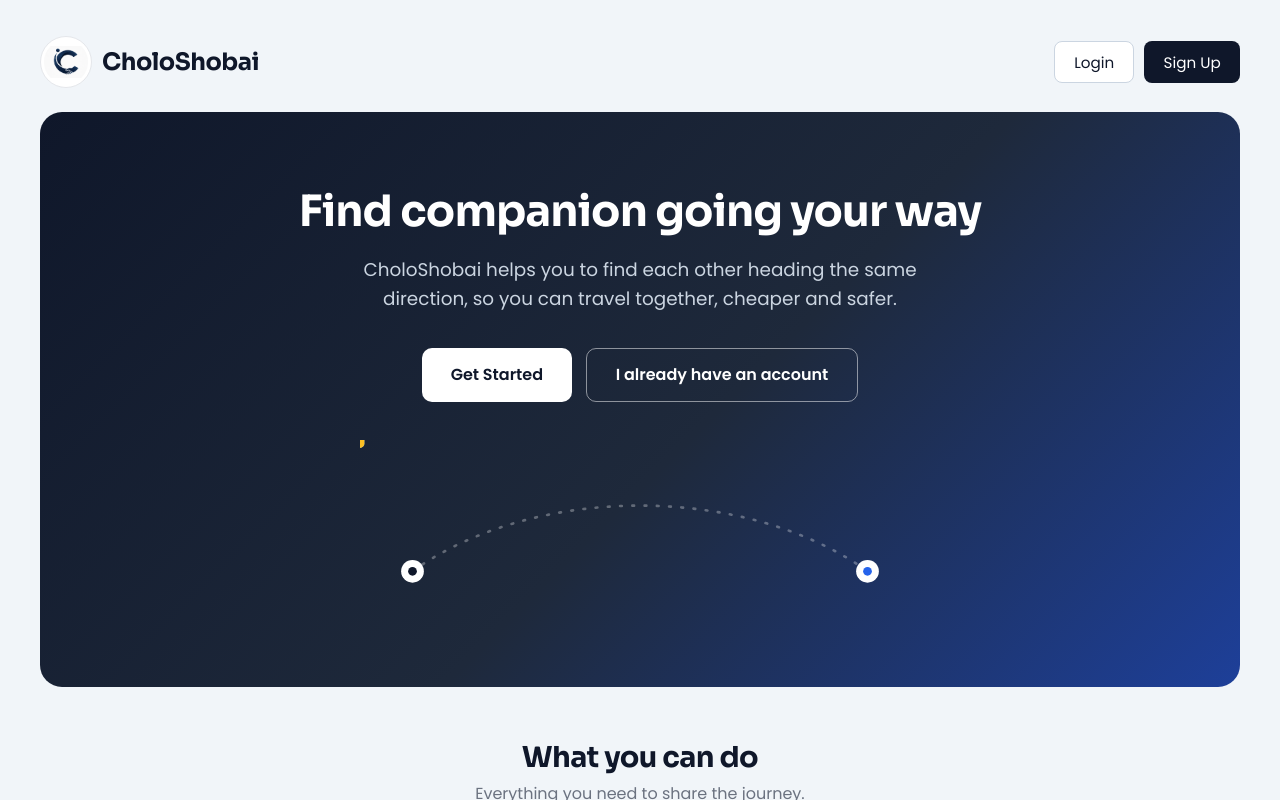
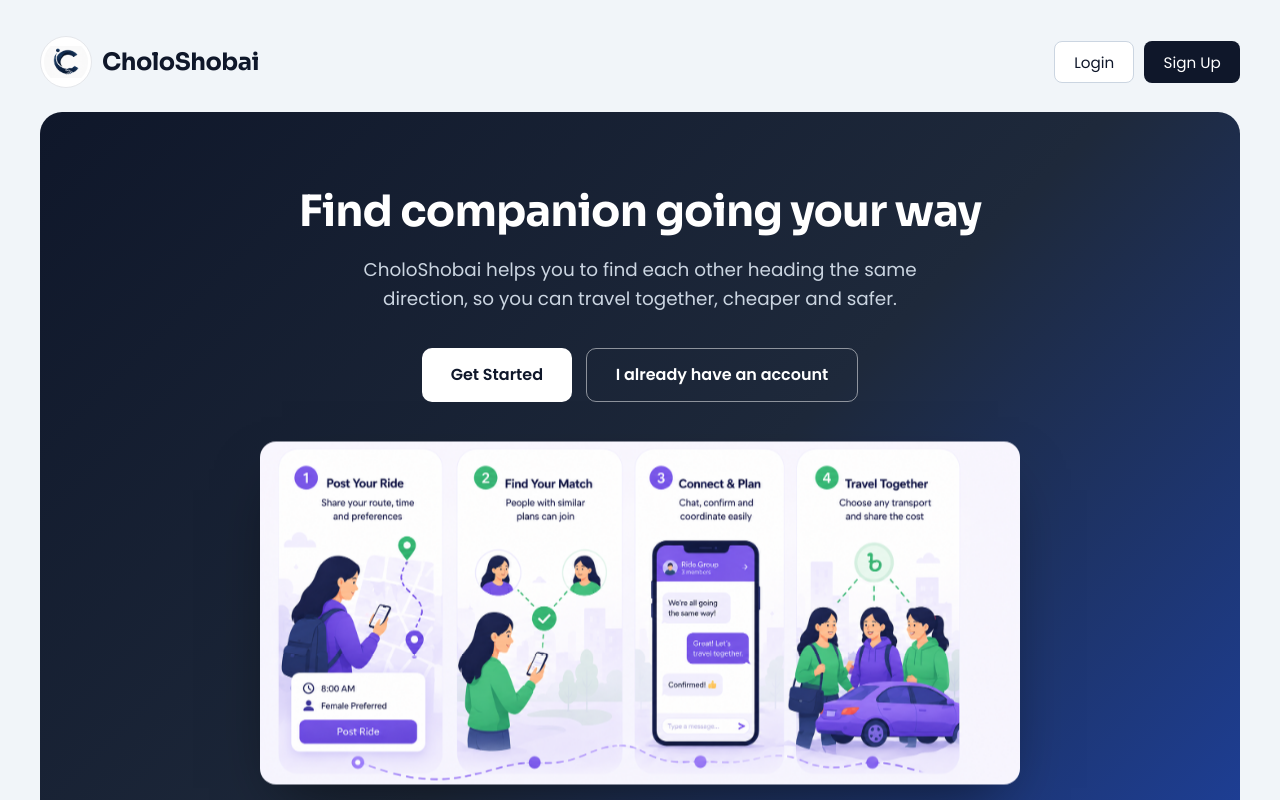
Before and after one commit to dipita-tasnim/CholoShobai, a React (Create React App) app in the folder frontend/: page /welcome in a window 1280 px wide. Built offline with nearby package versions, Linux system fonts and the light colour scheme; no server answers.

Commit message:
feat(landing): replace SVG with the CholoShobai hero image
Remove the animated SVG and show the CholoShobai.png hero banner with
rounded corners, a soft shadow, a fade-and-rise entrance and a gentle
float, respecting reduced-motion preferences.

```diff
--- a/frontend/src/index.css
+++ b/frontend/src/index.css
@@ -1042,14 +1042,33 @@
 }
 
 .hero-illustration {
-  margin: 38px auto 0;
-  max-width: 560px;
-}
-
-.hero-illustration svg {
+  margin: 44px auto 0;
+  max-width: 760px;
+}
+
+.hero-image {
   width: 100%;
   height: auto;
   display: block;
+  border-radius: 16px;
+  box-shadow: 0 26px 60px -22px rgba(0, 0, 0, 0.55);
+  animation: hero-enter 0.9s ease both, hero-float 6s ease-in-out 0.9s infinite;
+}
+
+@keyframes hero-enter {
+  from { opacity: 0; transform: translateY(26px) scale(0.97); }
+  to { opacity: 1; transform: translateY(0) scale(1); }
+}
+
+@keyframes hero-float {
+  0%, 100% { transform: translateY(0); }
+  50% { transform: translateY(-10px); }
+}
+
+@media (prefers-reduced-motion: reduce) {
+  .hero-image {
+    animation: hero-enter 0.6s ease both;
+  }
 }
 
 .lp-btn-lg {
--- a/frontend/src/pages/LandingPage.js
+++ b/frontend/src/pages/LandingPage.js
@@ -68,45 +68,12 @@
           </button>
         </div>
 
-        <div className="hero-illustration" aria-hidden="true">
-          <svg viewBox="0 0 640 200" xmlns="http://www.w3.org/2000/svg">
-            {/* the shared route */}
-            <path
-              d="M 60 150 C 200 50, 440 50, 580 150"
-              fill="none"
-              stroke="rgba(255,255,255,0.3)"
-              strokeWidth="3"
-              strokeLinecap="round"
-              strokeDasharray="2 12"
-            >
-              <animate attributeName="stroke-dashoffset" from="14" to="0" dur="0.9s" repeatCount="indefinite" />
-            </path>
-
-            {/* start point */}
-            <g transform="translate(60,150)">
-              <circle r="13" fill="#ffffff" />
-              <circle r="5" fill="#0F172A" />
-            </g>
-            {/* destination point */}
-            <g transform="translate(580,150)">
-              <circle r="13" fill="#ffffff" />
-              <circle r="5" fill="#2563EB" />
-            </g>
-
-            {/* first traveller */}
-            <g>
-              <circle cx="0" cy="-10" r="5" fill="#ffffff" />
-              <rect x="-5" y="-5" width="10" height="14" rx="5" fill="#60A5FA" />
-              <animateMotion dur="4.5s" repeatCount="indefinite" rotate="0" path="M 60 150 C 200 50, 440 50, 580 150" />
-            </g>
-
-            {/* second traveller, just behind */}
-            <g>
-              <circle cx="0" cy="-10" r="5" fill="#ffffff" />
-              <rect x="-5" y="-5" width="10" height="14" rx="5" fill="#FBBF24" />
-              <animateMotion dur="4.5s" begin="0.7s" repeatCount="indefinite" rotate="0" path="M 60 150 C 200 50, 440 50, 580 150" />
-            </g>
-          </svg>
+        <div className="hero-illustration">
+          <img
+            src={`${process.env.PUBLIC_URL}/CholoShobai.png`}
+            alt="CholoShobai, find people going your way and travel together"
+            className="hero-image"
+          />
         </div>
       </header>
 
```
Also changed, not shown: frontend/public/CholoShobai.png (added).
